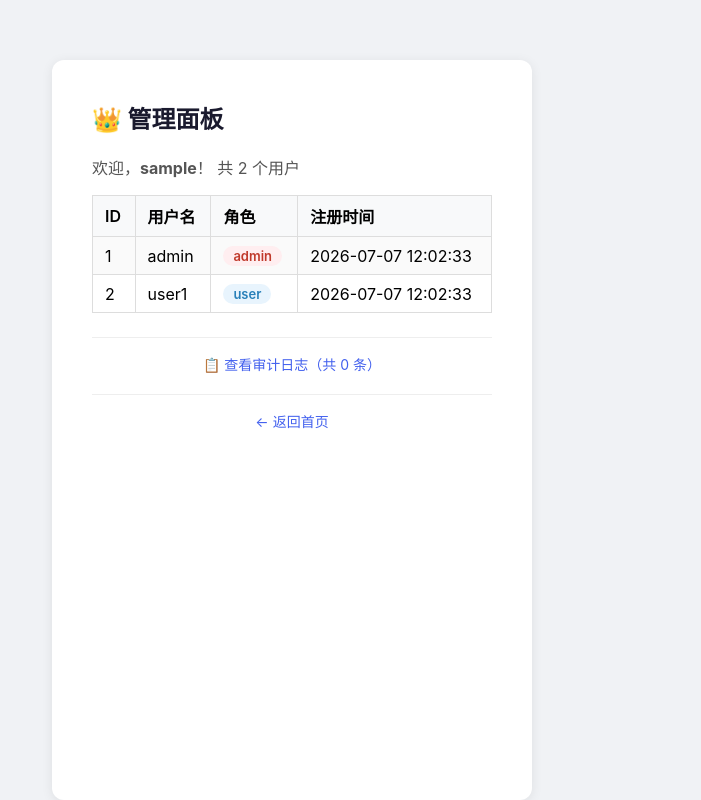
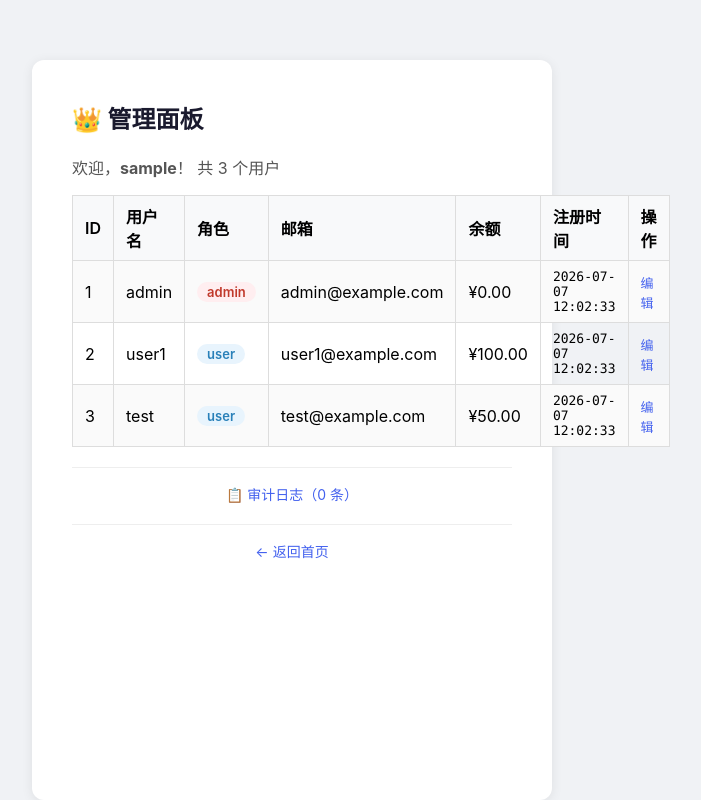
Before and after one commit to ee0817/Day2, a Flask app: page /admin in a window 1280 px wide. Shown: the whole page, without its empty margins (348-1049 px from the left). Run offline with Flask 3, Linux system fonts and the light colour scheme; the visitor is signed in with stand-in values (Sample User, id 1); data comes from the database, SQL or seed files in the repository; data that the repository does not hold is empty.

Commit message:
feat: 完善全功能-注册/个人中心/管理员编辑/审计日志

```diff
--- a/app.py
+++ b/app.py
@@ -1,8 +1,11 @@
+"""🔐 安全用户管理平台 - Flask 全功能版"""
+
 from flask import Flask, render_template, request, redirect, url_for, session, flash
 import sqlite3
 import bcrypt
 from functools import wraps
 from datetime import datetime
+import re
 
 app = Flask(__name__)
 app.secret_key = 'benben-secret-key-2026!!'
@@ -25,6 +28,9 @@ def init_db():
             username TEXT NOT NULL UNIQUE,
             password_hash TEXT NOT NULL,
             role TEXT NOT NULL DEFAULT 'user',
+            email TEXT DEFAULT '',
+            phone TEXT DEFAULT '',
+            balance REAL DEFAULT 0.0,
             created_at TIMESTAMP DEFAULT CURRENT_TIMESTAMP
         )
     ''')
@@ -41,15 +47,53 @@ def init_db():
     c.execute("SELECT COUNT(*) FROM users")
     if c.fetchone()[0] == 0:
         pw = bcrypt.hashpw(b'admin123', bcrypt.gensalt()).decode()
-        c.execute("INSERT INTO users (username, password_hash, role) VALUES (?, ?, ?)",
-                  ('admin', pw, 'admin'))
-        c.execute("INSERT INTO users (username, password_hash, role) VALUES (?, ?, ?)",
-                  ('user1', bcrypt.hashpw(b'password1', bcrypt.gensalt()).decode(), 'user'))
+        c.execute("INSERT INTO users (username, password_hash, role, email) VALUES (?, ?, ?, ?)",
+                  ('admin', pw, 'admin', 'admin@example.com'))
+        c.execute("INSERT INTO users (username, password_hash, role, email, balance) VALUES (?, ?, ?, ?, ?)",
+                  ('user1', bcrypt.hashpw(b'password1', bcrypt.gensalt()).decode(), 'user', 'user1@example.com', 100.0))
+        c.execute("INSERT INTO users (username, password_hash, role, email, balance) VALUES (?, ?, ?, ?, ?)",
+                  ('test', bcrypt.hashpw(b'Test@12345', bcrypt.gensalt()).decode(), 'user', 'test@example.com', 50.0))
         conn.commit()
     conn.close()
 
 
 init_db()
+
+
+# ── 工具函数 ────────────────────────────────────────────
+def sanitize_username(username):
+    username = (username or '').strip()
+    if not re.match(r'^[a-zA-Z0-9_\-]{2,20}$', username):
+        return ''
+    return username
+
+
+def sanitize_email(email):
+    email = (email or '').strip().lower()
+    if not re.match(r'^[a-zA-Z0-9._%+-]+@[a-zA-Z0-9.-]+\.[a-zA-Z]{2,}$', email):
+        return ''
+    if len(email) > 100:
+        return ''
+    return email
+
+
+def sanitize_phone(phone):
+    phone = (phone or '').strip()
+    if not re.match(r'^1[3-9]\d{9}$', phone):
+        return ''
+    return phone
+
+
+def validate_password(password):
+    if len(password) < 8 or len(password) > 64:
+        return False
+    if not re.search(r'[A-Z]', password):
+        return False
+    if not re.search(r'[a-z]', password):
+        return False
+    if not re.search(r'\d', password):
+        return False
+    return True
 
 
 # ── 安全响应头 ──────────────────────────────────────────
@@ -92,9 +136,20 @@ def admin_required(f):
             flash('请先登录', 'warning')
             return redirect(url_for('login'))
         if session.get('role') != 'admin':
-            return render_template('index.html', username=session['username'], role=session['role'], flash_error='⚠️ 权限不足，仅管理员可访问'), 403
+            return render_template('index.html', username=session['username'], role=session['role'],
+                                   flash_error='⚠️ 权限不足，仅管理员可访问'), 403
         return f(*args, **kwargs)
     return decorated
+
+
+def get_user_info(username):
+    """获取用户公开信息"""
+    conn = get_db()
+    c = conn.cursor()
+    c.execute("SELECT id, username, role, email, phone, balance, created_at FROM users WHERE username = ?", (username,))
+    user = c.fetchone()
+    conn.close()
+    return dict(user) if user else None
 
 
 # ── 路由 ─────────────────────────────────────────────────
@@ -105,6 +160,7 @@ def index():
     return render_template('index.html')
 
 
+# ── 登录 ─────────────────────────────────────────────────
 @app.route('/login', methods=['GET', 'POST'])
 def login():
     if 'username' in session:
@@ -135,6 +191,7 @@ def login():
     return render_template('login.html')
 
 
+# ── 退出 ─────────────────────────────────────────────────
 @app.route('/logout')
 def logout():
     username = session.get('username', '')
@@ -146,6 +203,91 @@ def logout():
     return redirect(url_for('login'))
 
 
+# ── 注册 ─────────────────────────────────────────────────
+@app.route('/register', methods=['GET', 'POST'])
+def register():
+    if 'username' in session:
+        return redirect(url_for('index'))
+
+    if request.method == 'POST':
+        username = sanitize_username(request.form.get('username', ''))
+        password = request.form.get('password', '')
+        email = sanitize_email(request.form.get('email', ''))
+
+        errors = []
+        if not username:
+            errors.append('用户名格式无效（2~20位字母/数字/下划线/短横）')
+        if not validate_password(password):
+            errors.append('密码强度不足（至少8位，包含大小写字母和数字）')
+        if not email:
+            errors.append('邮箱格式无效')
+
+        if errors:
+            return render_template('register.html', errors=errors)
+
+        conn = get_db()
+        c = conn.cursor()
+        c.execute("SELECT id FROM users WHERE username = ?", (username,))
+        if c.fetchone():
+            conn.close()
+            log_action('REGISTER_FAILED', f'注册失败-用户名已存在: {username}')
+            return render_template('register.html', errors=['用户名已存在'])
+
+        pw_hash = bcrypt.hashpw(password.encode(), bcrypt.gensalt()).decode()
+        c.execute("INSERT INTO users (username, password_hash, email) VALUES (?, ?, ?)",
+                  (username, pw_hash, email))
+        conn.commit()
+        conn.close()
+        log_action('REGISTER', f'新用户注册: {username}')
+        flash(f'✅ 注册成功，请登录！', 'success')
+        return redirect(url_for('login'))
+
+    return render_template('register.html')
+
+
+# ── 个人中心 ─────────────────────────────────────────────
+@app.route('/profile')
+@login_required
+def profile():
+    user = get_user_info(session['username'])
+    if not user:
+        session.clear()
+        return redirect(url_for('login'))
+    return render_template('profile.html', user=user)
+
+
+@app.route('/profile/edit', methods=['GET', 'POST'])
+@login_required
+def profile_edit():
+    if request.method == 'POST':
+        email = sanitize_email(request.form.get('email', ''))
+        phone = sanitize_phone(request.form.get('phone', ''))
+
+        errors = []
+        if not email:
+            errors.append('邮箱格式无效')
+        if not phone:
+            errors.append('手机号格式无效（11位大陆手机号）')
+
+        if errors:
+            user = get_user_info(session['username'])
+            return render_template('profile_edit.html', user=user, errors=errors)
+
+        conn = get_db()
+        c = conn.cursor()
+        c.execute("UPDATE users SET email = ?, phone = ? WHERE id = ?",
+                  (email, phone, session['user_id']))
+        conn.commit()
+        conn.close()
+        log_action('PROFILE_UPDATE', f'{session["username"]} 更新个人信息')
+        flash('✅ 个人信息已更新', 'success')
+        return redirect(url_for('profile'))
+
+    user = get_user_info(session['username'])
+    return render_template('profile_edit.html', user=user)
+
+
+# ── 修改密码 ─────────────────────────────────────────────
 @app.route('/change-password', methods=['GET', 'POST'])
 @login_required
 def change_password():
@@ -182,25 +324,70 @@ def change_password():
     return render_template('change_password.html')
 
 
+# ── 管理面板 ─────────────────────────────────────────────
 @app.route('/admin')
 @admin_required
 def admin_panel():
     conn = get_db()
     c = conn.cursor()
-    c.execute("SELECT id, username, role, created_at FROM users ORDER BY id")
+    c.execute("SELECT id, username, role, email, phone, balance, created_at FROM users ORDER BY id")
     users = c.fetchall()
+    c.execute("SELECT COUNT(*) FROM users")
+    total_users = c.fetchone()[0]
     c.execute("SELECT COUNT(*) FROM audit_logs")
     log_count = c.fetchone()[0]
     conn.close()
-    return render_template('admin.html', users=users, total=len(users), log_count=log_count)
+    return render_template('admin.html', users=[dict(u) for u in users],
+                           total=total_users, log_count=log_count)
 
 
+@app.route('/admin/user/<int:user_id>/edit', methods=['GET', 'POST'])
+@admin_required
+def admin_user_edit(user_id):
+    conn = get_db()
+    c = conn.cursor()
+    c.execute("SELECT * FROM users WHERE id = ?", (user_id,))
+    user = c.fetchone()
+
+    if not user:
+        conn.close()
+        flash('❌ 用户不存在', 'error')
+        return redirect(url_for('admin_panel'))
+
+    if request.method == 'POST':
+        email = sanitize_email(request.form.get('email', ''))
+        phone = sanitize_phone(request.form.get('phone', ''))
+        try:
+            balance = float(request.form.get('balance', 0))
+        except ValueError:
+            balance = 0.0
+        role = request.form.get('role', 'user')
+
+        if role not in ('admin', 'user'):
+            role = 'user'
+        if not email:
+            flash('❌ 邮箱格式无效', 'error')
+            return render_template('admin_user_edit.html', user=dict(user))
+
+        c.execute("UPDATE users SET email = ?, phone = ?, balance = ?, role = ? WHERE id = ?",
+                  (email, phone, balance, role, user_id))
+        conn.commit()
+        log_action('ADMIN_EDIT_USER', f'管理员 {session["username"]} 编辑用户 {user["username"]}')
+        conn.close()
+        flash(f'✅ 已更新用户 {user["username"]} 的信息', 'success')
+        return redirect(url_for('admin_panel'))
+
+    conn.close()
+    return render_template('admin_user_edit.html', user=dict(user))
+
+
+# ── 审计日志 ─────────────────────────────────────────────
 @app.route('/admin/logs')
 @admin_required
 def admin_logs():
     conn = get_db()
     c = conn.cursor()
-    c.execute("SELECT id, username, action, detail, ip, created_at FROM audit_logs ORDER BY id DESC LIMIT 50")
+    c.execute("SELECT id, username, action, detail, ip, created_at FROM audit_logs ORDER BY id DESC LIMIT 100")
     logs = c.fetchall()
     conn.close()
     return render_template('admin_logs.html', logs=logs)
--- a/static/style.css
+++ b/static/style.css
@@ -18,7 +18,7 @@ body {
     padding: 40px;
     border-radius: 12px;
     box-shadow: 0 2px 12px rgba(0,0,0,0.08);
-    width: 480px;
+    width: 520px;
 }
 
 h1 {
@@ -48,46 +66,23 @@ p {
     font-weight: 600;
 }
 
-.badge.admin {
-    background: #ffeef0;
-    color: #c0392b;
-}
+.badge.admin { background: #ffeef0; color: #c0392b; }
+.badge.user { background: #e8f4fd; color: #2980b9; }
 
-.badge.user {
-    background: #e8f4fd;
-    color: #2980b9;
-}
-
-.badge.action-login {
-    background: #d4edda;
-    color: #155724;
-}
-
-.badge.action-login_failed {
-    background: #f8d7da;
-    color: #721c24;
-}
-
-.badge.action-logout {
-    background: #d1ecf1;
-    color: #0c5460;
-}
-
-.badge.action-pwd_changed {
-    background: #fff3cd;
-    color: #856404;
-}
-
-.badge.action-pwd_failed {
-    background: #f8d7da;
-    color: #721c24;
-}
+.badge.action-login { background: #d4edda; color: #155724; }
+.badge.action-login_failed,
+.badge.action-pwd_failed { background: #f8d7da; color: #721c24; }
+.badge.action-logout { background: #d1ecf1; color: #0c5460; }
+.badge.action-pwd_changed,
+.badge.action-profile_update,
+.badge.action-admin_edit_user { background: #fff3cd; color: #856404; }
 
 .mono {
     font-family: 'SFMono-Regular', Consolas, 'Liberation Mono', Menlo, monospace;
     font-size: 13px;
 }
 
+/* ── Flash 消息 ────────────────────────────────────────── */
 .flash {
     padding: 10px 14px;
     border-radius: 6px;
@@ -137,13 +110,45 @@ p {
     transition: background 0.2s;
 }
 
-.links a:hover {
-    background: #3a0ca3;
+.links a:hover { background: #3a0ca3; }
+
+.link-secondary {
+    background: #6c757d !important;
 }
 
-.form-group {
-    margin-bottom: 16px;
+.link-secondary:hover {
+    background: #5a6268 !important;
 }
+
+.action-link {
+    color: #4361ee;
+    text-decoration: none;
+    font-size: 13px;
+}
+
+.action-link:hover {
+    text-decoration: underline;
+}
+
+.admin-links {
+    margin-top: 20px;
+    padding-top: 16px;
+    border-top: 1px solid #eee;
+    text-align: center;
+}
+
+.admin-links a {
+    color: #4361ee;
+    text-decoration: none;
+    font-size: 14px;
+}
+
+.admin-links a:hover {
+    text-decoration: underline;
+}
+
+/* ── 表单 ──────────────────────────────────────────────── */
+.form-group { margin-bottom: 16px; }
 
 .form-group label {
     display: block;
--- a/templates/admin.html
+++ b/templates/admin.html
@@ -9,22 +9,26 @@
             <th>ID</th>
             <th>用户名</th>
             <th>角色</th>
+            <th>邮箱</th>
+            <th>余额</th>
             <th>注册时间</th>
+            <th>操作</th>
         </tr>
         {% for u in users %}
         <tr>
             <td>{{ u.id }}</td>
             <td>{{ u.username }}</td>
             <td><span class="badge {{ u.role }}">{{ u.role }}</span></td>
-            <td>{{ u.created_at }}</td>
+            <td>{{ u.email }}</td>
+            <td>¥{{ '%.2f'|format(u.balance) }}</td>
+            <td class="mono">{{ u.created_at }}</td>
+            <td><a href="{{ url_for('admin_user_edit', user_id=u.id) }}" class="action-link">编辑</a></td>
         </tr>
         {% endfor %}
     </table>
 
-    <div style="margin-top: 24px; border-top: 1px solid #eee; padding-top: 16px; text-align: center;">
-        <a href="{{ url_for('admin_logs') }}" style="color: #4361ee; text-decoration: none; font-size: 14px;">
-            📋 查看审计日志（共 {{ log_count }} 条）
-        </a>
+    <div class="admin-links">
+        <a href="{{ url_for('admin_logs') }}">📋 审计日志（{{ log_count }} 条）</a>
     </div>
 
     <div class="footer-links">
--- a/templates/admin_logs.html
+++ b/templates/admin_logs.html
@@ -2,7 +2,7 @@
 {% block title %}审计日志{% endblock %}
 {% block content %}
     <h1>📋 审计日志</h1>
-    <p>最近 50 条操作记录</p>
+    <p>最近 100 条操作记录</p>
 
     <table>
         <tr>
--- a/templates/index.html
+++ b/templates/index.html
@@ -1,7 +1,7 @@
 {% extends "base.html" %}
 {% block title %}首页{% endblock %}
 {% block content %}
-    <h1>🔐 用户管理系统</h1>
+    <h1>🔐 安全用户管理平台</h1>
 
     {% if flash_error %}
         <div class="flash error">{{ flash_error }}</div>
@@ -13,6 +13,7 @@
             <p>角色：<span class="badge {{ role }}">{{ role }}</span></p>
         </div>
         <div class="links">
+            <a href="{{ url_for('profile') }}">👤 个人中心</a>
             <a href="{{ url_for('change_password') }}">🔑 修改密码</a>
             {% if role == 'admin' %}
                 <a href="{{ url_for('admin_panel') }}">👑 管理面板</a>
@@ -25,6 +26,7 @@
         </div>
         <div class="links">
             <a href="{{ url_for('login') }}">🔑 登录</a>
+            <a href="{{ url_for('register') }}" class="link-secondary">📝 注册</a>
         </div>
     {% endif %}
 {% endblock %}
--- a/templates/login.html
+++ b/templates/login.html
@@ -17,5 +17,7 @@
 
     <div class="footer-links">
         <a href="{{ url_for('index') }}">← 返回首页</a>
+        <span class="sep">|</span>
+        <a href="{{ url_for('register') }}">注册账号</a>
     </div>
 {% endblock %}
```
Also changed, not shown: other parts of static/style.css (+45 -36 lines), templates/admin_user_edit.html (added, +33 -0 lines), templates/profile.html (added, +20 -0 lines), templates/profile_edit.html (added, +31 -0 lines), templates/register.html (added, +31 -0 lines).
